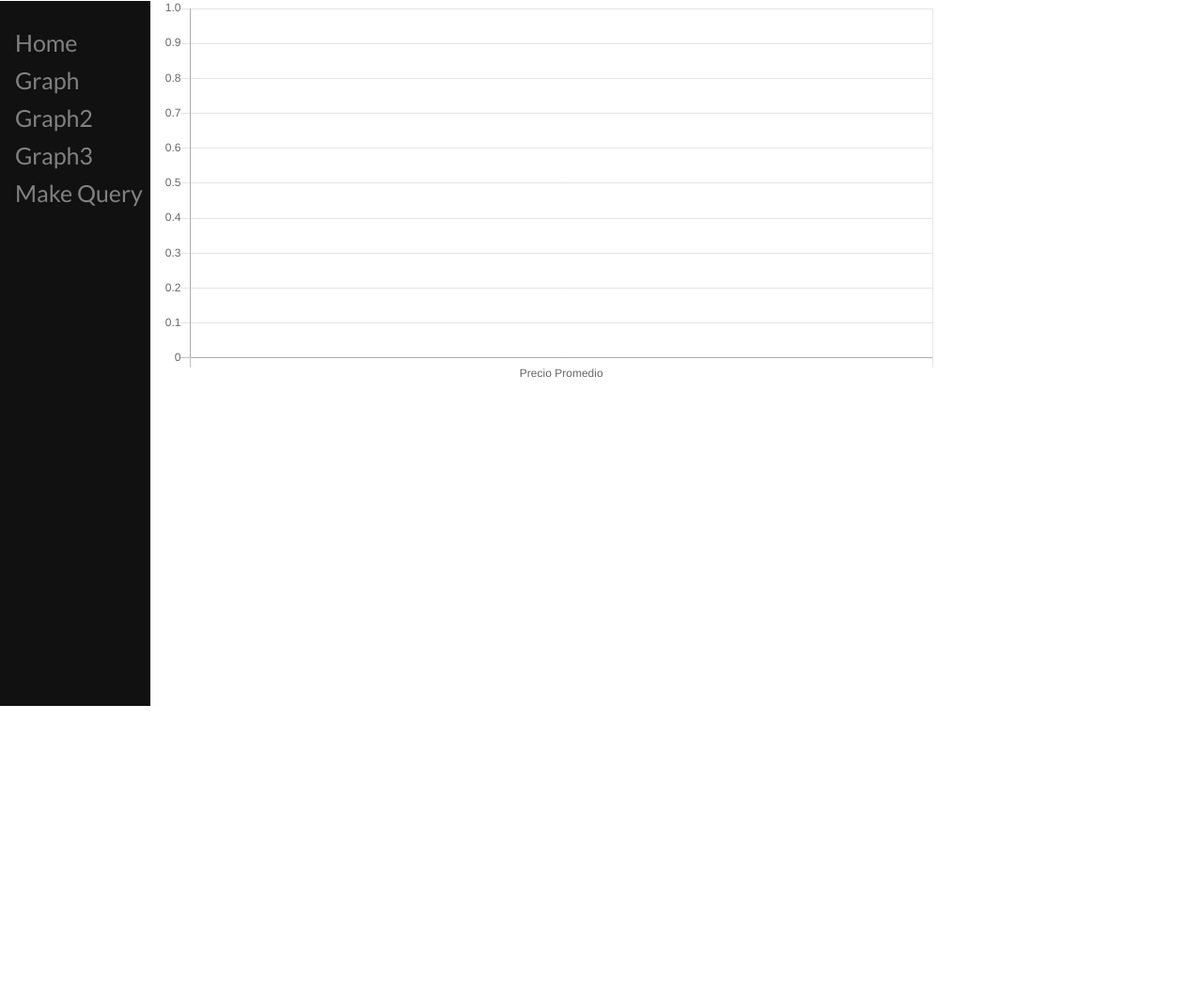
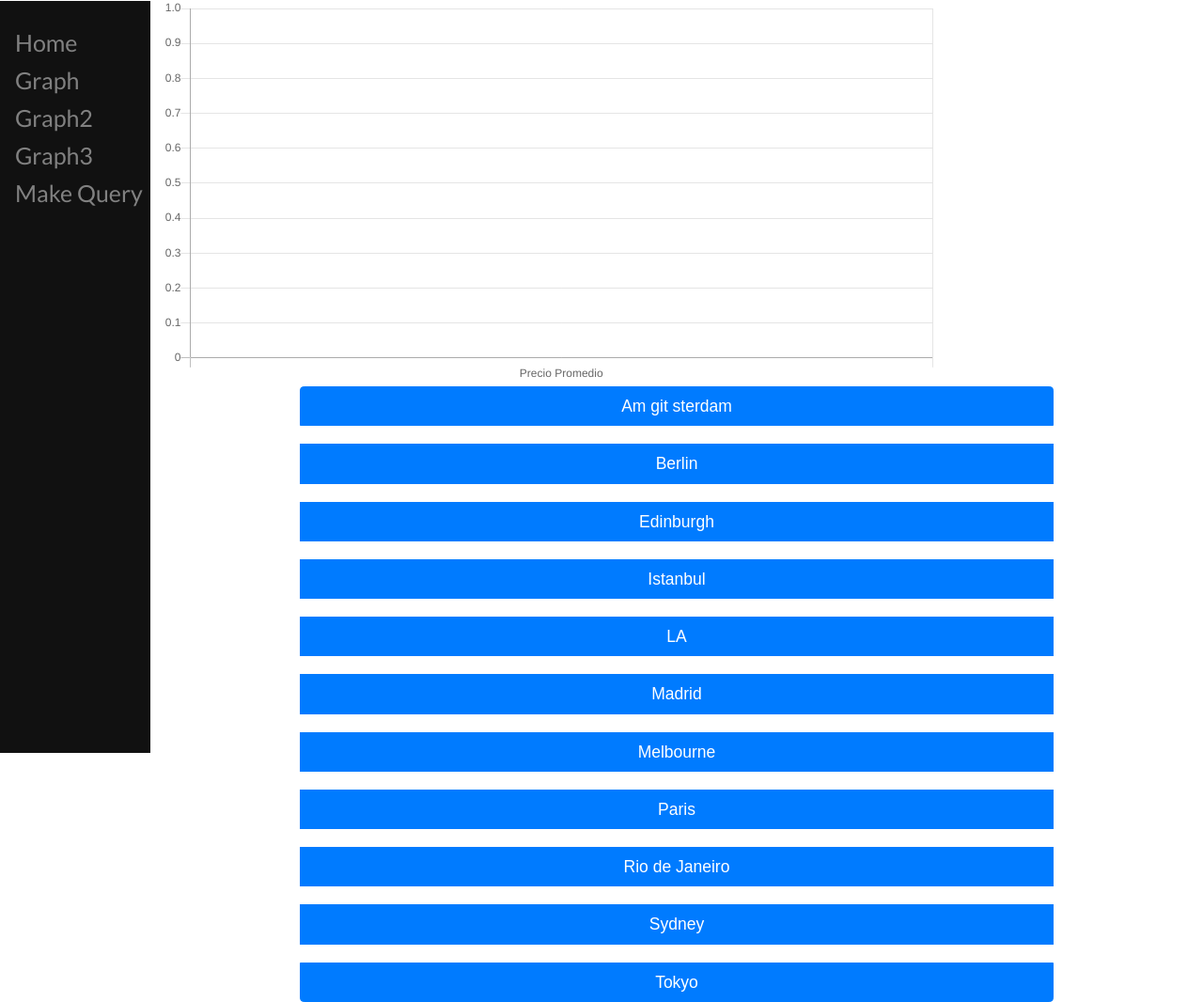
Before and after one commit to FcoAlvarez91/BigData, a Django app: page /graph2/ in a window 1280 px wide. Shown: the part 49-1115 px from the top of the page at 94% size. Before the commit the page ends 800 px from the top, so only its background shows below. Run offline with Django 3.2, Linux system fonts and the light colour scheme; data that the repository does not hold is empty; some libraries are stand-ins or nearby versions.

Commit message:
esqueleto grafico detalles

```diff
--- a/airbrb/main/templates/main/city.html
+++ b/airbrb/main/templates/main/city.html
@@ -3,7 +3,7 @@
 {% block content %}
 
 <div class="container text-center">
-    <form action="options/" method="POST" id="cityForm">
+    <form action="options/" method="GET" id="cityForm">
         {% csrf_token %}
         <div class="btn-group-vertical w-75">
             <button type="submit" name="city" value="Amsterdam" form="cityForm" class="btn btn-primary btn-lg btn-block">Am git sterdam</button>
--- a/airbrb/main/templates/main/graph2.html
+++ b/airbrb/main/templates/main/graph2.html
@@ -3,8 +3,39 @@
 {% block content %}
 
 <div id="container" style="width: 75%;">
-<canvas id="myChart"></canvas>
+    <canvas id="myChart"></canvas>
 </div>
+
+<div class="container text-center">
+    <form action="/citydetail" method="GET" id="cityForm">
+        <div class="btn-group-vertical w-75">
+            <button type="submit" name="city" value="Amsterdam" form="cityForm" class="btn btn-primary btn-lg btn-block">Am git sterdam</button>
+            <br>
+            <button type="submit" name="city" value="Berlin" form="cityForm" class="btn btn-primary btn-lg btn-block">Berlin</button>
+            <br>
+            <button type="submit" name="city" value="Edinburgh" form="cityForm" class="btn btn-primary btn-lg btn-block">Edinburgh</button>
+            <br>
+            <button type="submit" name="city" value="Istanbul" form="cityForm" class="btn btn-primary btn-lg btn-block">Istanbul</button>
+            <br>
+            <button type="submit" name="city" value="LA" form="cityForm" class="btn btn-primary btn-lg btn-block">LA</button>
+            <br>
+            <button type="submit" name="city" value="Madrid" form="cityForm" class="btn btn-primary btn-lg btn-block">Madrid</button>
+            <br>
+            <button type="submit" name="city" value="Melbourne" form="cityForm" class="btn btn-primary btn-lg btn-block">Melbourne</button>
+            <br>
+            <button type="submit" name="city" value="Paris" form="cityForm" class="btn btn-primary btn-lg btn-block">Paris</button>
+            <br>
+            <button type="submit" name="city" value="Rio" form="cityForm" class="btn btn-primary btn-lg btn-block">Rio de Janeiro</button>
+            <br>
+            <button type="submit" name="city" value="Sydney" form="cityForm" class="btn btn-primary btn-lg btn-block">Sydney</button>
+            <br>
+            <button type="submit" name="city" value="Tokyo" form="cityForm" class="btn btn-primary btn-lg btn-block">Tokyo</button>
+        </div>
+    </form>
+</div>
+
+
+
 <script>
 var ctx = document.getElementById('myChart').getContext('2d');
 
--- a/airbrb/main/urls.py
+++ b/airbrb/main/urls.py
@@ -10,4 +10,5 @@ path("city/options/", views.options, name="options"),
 path("city/options/something/", views.something, name="something"),
 path("graph2/", views.graph2, name="graph2"),
 path("graph3/", views.graph4, name="graph3"),
+path("citydetail/", views.cityBudget, name="citydetail")
 ]
--- a/airbrb/main/views.py
+++ b/airbrb/main/views.py
@@ -1,4 +1,5 @@
-from django.shortcuts import render
+from re import search
+from django.shortcuts import redirect, render
 from django.http import HttpResponse, request
 from .athena import pedirCosas, pedirCosas2, pedirCosaGenerica
 from .query import query_agreggator
@@ -30,6 +31,8 @@ def graph2(response):
 	showData = []
 	for row in pedirCosas()[1:]:
 		showData.append([row[0],row[1], randint(0,255),randint(0,255),randint(0,255)])
+
+
 
 	print(showData)
 	return render(response, "main/graph2.html", {"showData":showData})
@@ -92,7 +95,11 @@ def options(response):
 #	context['system'] = system
 #	return render(response, "main/options.html", context)
 	search = Query()
-	search.city = response.POST.get('city', None)
+	search.city = response.GET.get('city', None)
+	return render(response, "main/options.html", {'search': search})
+
+def options(response):
+	search = Query()
 	return render(response, "main/options.html", {'search': search})
 
 def something(response):
@@ -100,3 +107,19 @@ def something(response):
 	search.city = response.POST.get('city', None)
 	search.limit = response.POST.get('limit', None)
 	return render(response, "main/something.html", {'search': search})
+
+
+def cityBudget(response):
+
+	dato = response.GET.get('city','')
+
+	#Opciones A, tapar en ifs
+	#Opcion B, hacer un diccionario con los query y pasarle cuidad como key
+	query = []
+	query.append("SELECT neighbourhood, Count(price) FROM amsterdam_lista_reducida_ JOIN amsterdam_unido_ ON amsterdam_lista_reducida_.id = amsterdam_unido_.listing_id WHERE price<=50 GROUP BY neighbourhood")
+
+	showData = []
+	for row in pedirCosaGenerica(query[0])[1:]:
+		showData.append([row[0],row[1], randint(0,255),randint(0,255),randint(0,255)])
+
+	return render(response, "main/citydetail.html", {"showData": showData})
```
Also changed, not shown: airbrb/main/templates/main/citydetail.html (added, +43 -0 lines).
